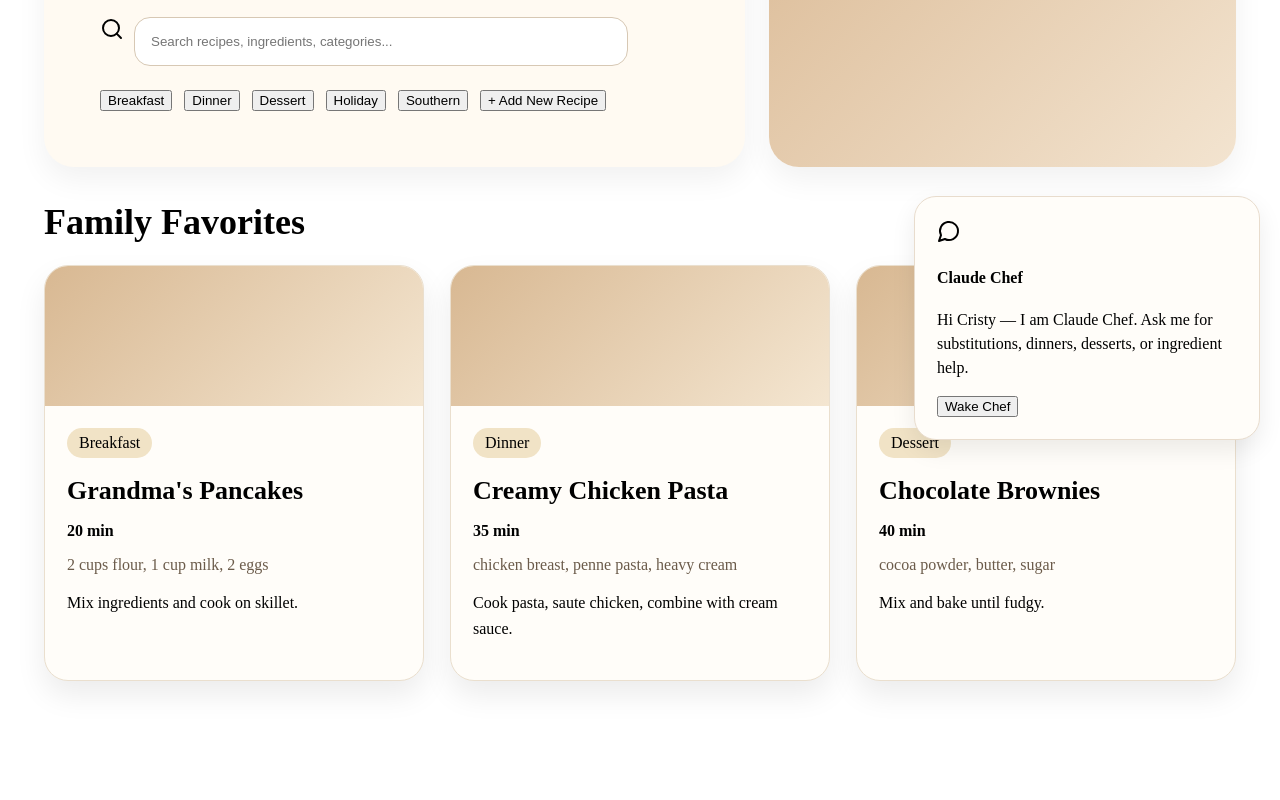
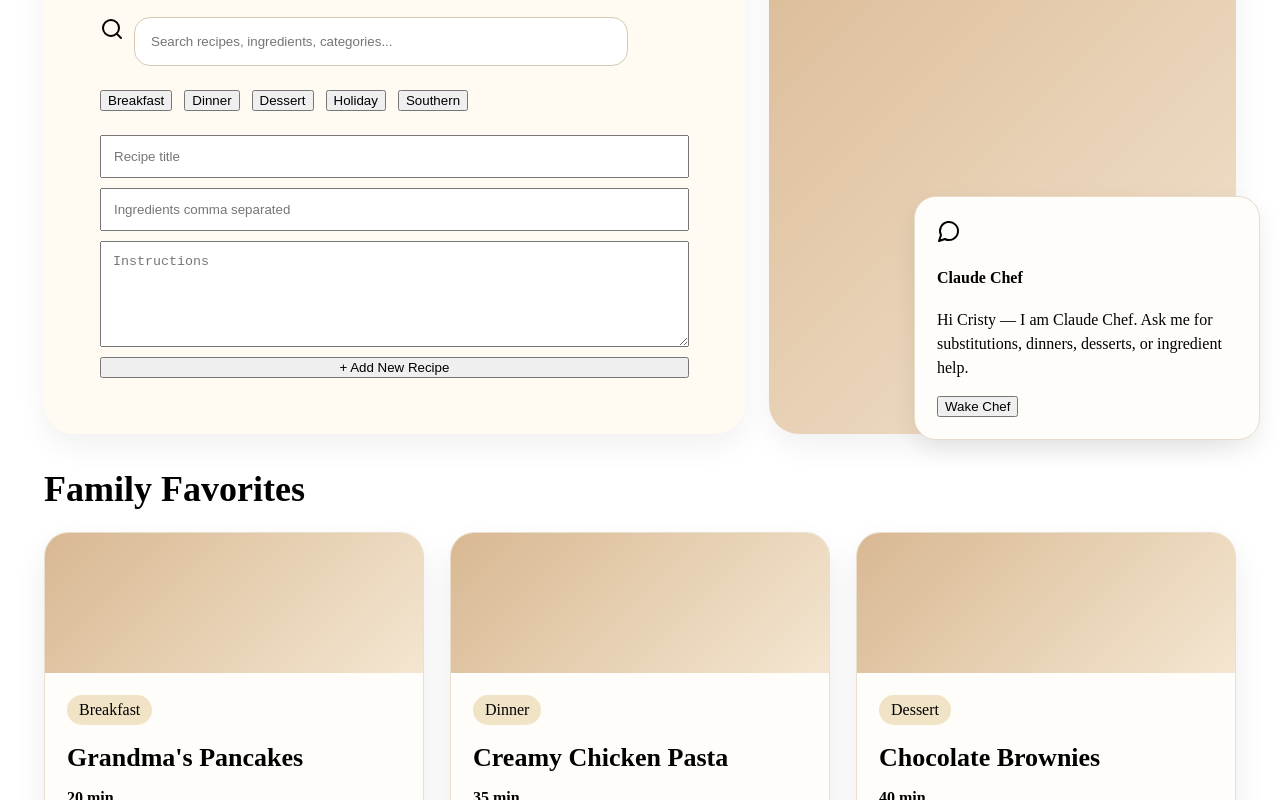
Before and after one commit to rawillia9801/cbook, a Next.js app: page / in a window 1280 px wide. Shown: the part 340-1140 px from the top of the page. Before the commit the page ends 1065 px from the top, so only its background shows below. Built offline with nearby package versions, Linux system fonts and the light colour scheme.

Commit message:
Add real recipe add and delete CRUD functionality with local storage

```diff
--- a/app_page.tsx
+++ b/app_page.tsx
@@ -1,7 +1,7 @@
 "use client";
-import { useMemo, useState } from 'react';
+import { useMemo, useState, useEffect } from 'react';
 import { Search } from 'lucide-react';
-import { recipes } from './data_recipes';
+import { recipes as starterRecipes } from './data_recipes';
 import RecipeCard from './component_recipecard';
 import ClaudeChat from './component_claudechat';
 
@@ -9,11 +9,36 @@ const categories = ['Breakfast','Dinner','Dessert','Holiday','Southern'];
 
 export default function Home(){
  const [query,setQuery]=useState('');
- const filtered = useMemo(()=>recipes.filter(r=>
+ const [recipeList,setRecipeList]=useState<any[]>(starterRecipes);
+ const [title,setTitle]=useState('');
+ const [category,setCategory]=useState('Dinner');
+ const [ingredients,setIngredients]=useState('');
+ const [instructions,setInstructions]=useState('');
+
+ useEffect(()=>{
+   const saved = localStorage.getItem('cristy_recipes');
+   if(saved) setRecipeList(JSON.parse(saved));
+ },[]);
+
+ useEffect(()=>{
+   localStorage.setItem('cristy_recipes',JSON.stringify(recipeList));
+ },[recipeList]);
+
+ const filtered = useMemo(()=>recipeList.filter(r=>
   r.title.toLowerCase().includes(query.toLowerCase()) ||
   r.category.toLowerCase().includes(query.toLowerCase()) ||
   r.ingredients.join(' ').toLowerCase().includes(query.toLowerCase())
- ),[query]);
+ ),[query,recipeList]);
+
+ const addRecipe = ()=>{
+   if(!title) return;
+   setRecipeList([{title,category,ingredients:ingredients.split(','),instructions,time:'Custom'},...recipeList]);
+   setTitle('');setIngredients('');setInstructions('');
+ }
+
+ const deleteRecipe = (index:number)=>{
+   setRecipeList(recipeList.filter((_,i)=>i!==index));
+ }
 
  return <main style={{padding:'36px',maxWidth:'1320px',margin:'0 auto'}}>
    <section style={{display:'grid',gridTemplateColumns:'1.2fr 0.8fr',gap:'24px',alignItems:'stretch',marginBottom:'34px'}}>
@@ -25,9 +50,14 @@ export default function Home(){
         <Search/>
         <input value={query} onChange={e=>setQuery(e.target.value)} placeholder='Search recipes, ingredients, categories...' style={{padding:'16px',width:'460px',borderRadius:'16px',border:'1px solid #d7c8b4'}} />
       </div>
-      <div style={{display:'flex',gap:'12px',flexWrap:'wrap'}}>
+      <div style={{display:'flex',gap:'12px',flexWrap:'wrap',marginBottom:'24px'}}>
         {categories.map((c,i)=><button key={i}>{c}</button>)}
-        <button>+ Add New Recipe</button>
+      </div>
+      <div style={{display:'grid',gap:'10px'}}>
+        <input value={title} onChange={e=>setTitle(e.target.value)} placeholder='Recipe title' style={{padding:'12px'}} />
+        <input value={ingredients} onChange={e=>setIngredients(e.target.value)} placeholder='Ingredients comma separated' style={{padding:'12px'}} />
+        <textarea value={instructions} onChange={e=>setInstructions(e.target.value)} placeholder='Instructions' style={{padding:'12px',minHeight:'80px'}} />
+        <button onClick={addRecipe}>+ Add New Recipe</button>
       </div>
      </div>
      <div style={{borderRadius:'30px',background:'linear-gradient(135deg,#d6b28a,#f3e4d0)',minHeight:'320px',boxShadow:'0 12px 30px rgba(0,0,0,0.06)'}}></div>
@@ -36,7 +66,7 @@ export default function Home(){
    <section>
     <h2 style={{fontSize:'36px',marginBottom:'22px'}}>Family Favorites</h2>
     <div style={{display:'grid',gridTemplateColumns:'repeat(auto-fit,minmax(300px,1fr))',gap:'26px'}}>
-      {filtered.map((recipe,i)=><RecipeCard key={i} recipe={recipe}/>)}
+      {filtered.map((recipe,i)=><div key={i}><RecipeCard recipe={recipe}/><button style={{marginTop:'8px',background:'#b22222'}} onClick={()=>deleteRecipe(i)}>Delete</button></div>)}
     </div>
    </section>
    <ClaudeChat/>
```
